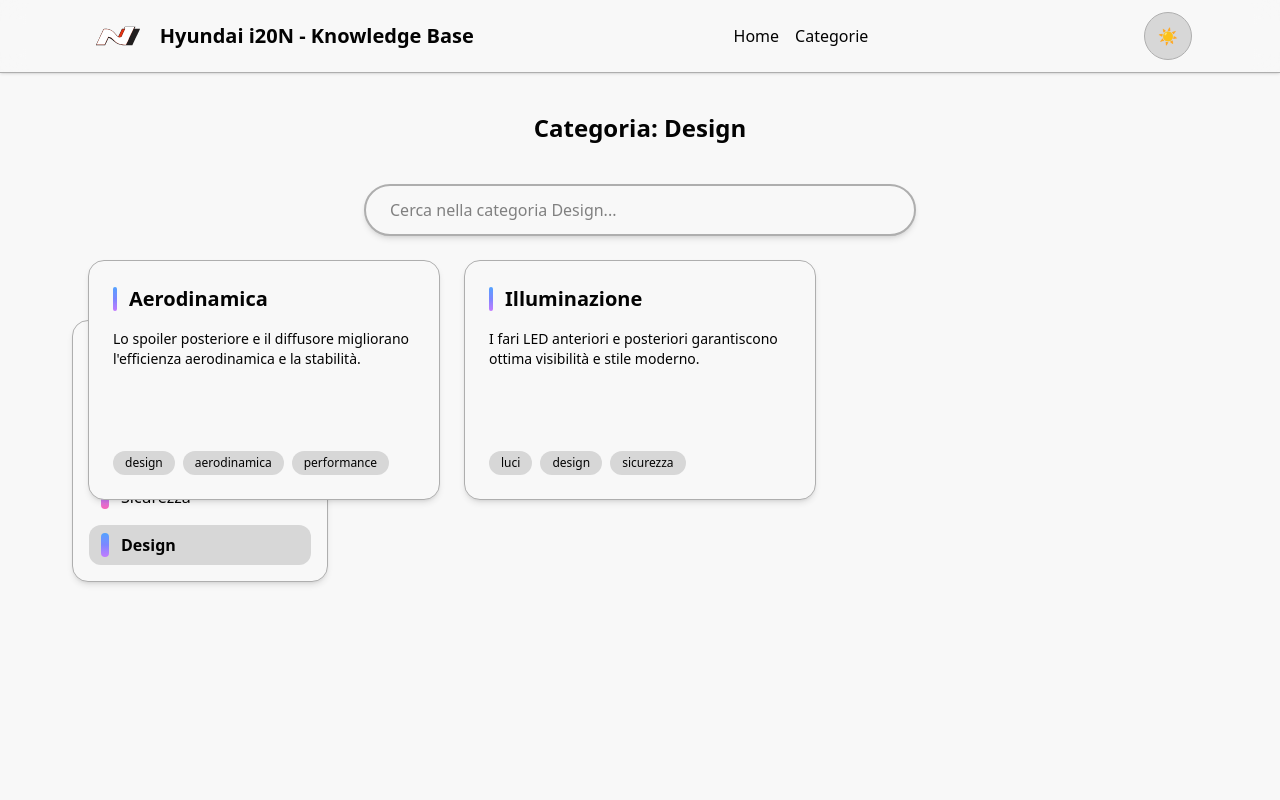
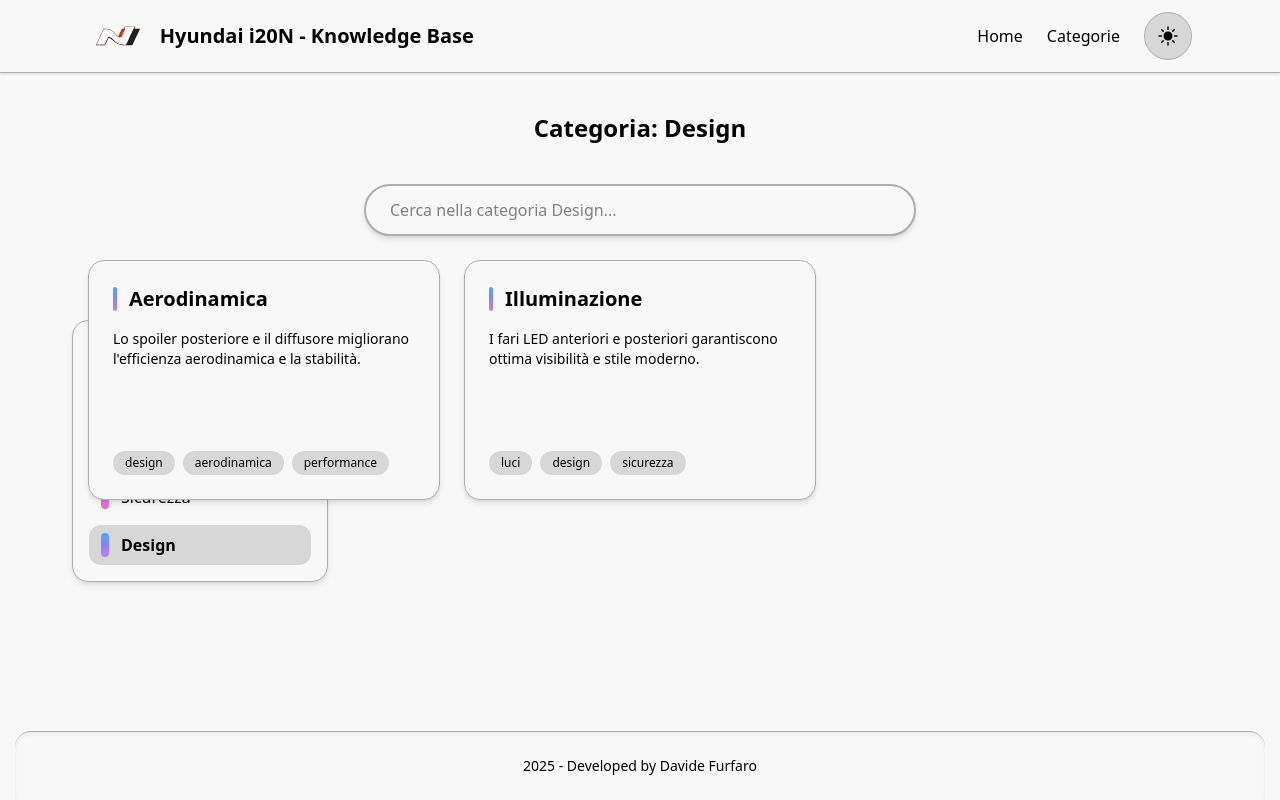
Before and after one commit to zRevenger/i20n-knowledgebase, a React (Vite) app: page /categorie/Design in a window 1280 px wide. Built offline with nearby package versions, Linux system fonts and the light colour scheme.

Commit message:
- Added footer for credits - Fixed header navigation buttons positioning - Used heroicons instead of emojis for the theme change button

```diff
--- a/package.json
+++ b/package.json
@@ -10,6 +10,7 @@
     "preview": "vite preview"
   },
   "dependencies": {
+    "@heroicons/react": "^2.2.0",
     "@tailwindcss/vite": "^4.1.12",
     "react": "^19.1.1",
     "react-dom": "^19.1.1",
--- a/src/App.jsx
+++ b/src/App.jsx
@@ -4,6 +4,7 @@
 import KnowledgeBase from "./pages/KnowledgeBase";
 import CategoriesPage from "./pages/CategoriesPage";
 import CategoryPage from "./pages/CategoryPage";
+import Footer from "./components/Footer";
 import { themes } from "./utils/theme.js";
 
 export default function App() {
@@ -12,17 +13,23 @@
 
     return (
         <div
-            className={`min-h-screen overflow-y-auto ${currentTheme.bg} ${currentTheme.text} transition-colors duration-500`}
+            className={`min-h-screen flex flex-col overflow-y-auto ${currentTheme.bg} ${currentTheme.text} transition-colors duration-500`}
             style={{ scrollbarGutter: "stable both-edges" }}
         >
+            {/* Header con toggle tema */}
             <Header theme={theme} setTheme={setTheme} currentTheme={currentTheme} />
-            <main className="pt-20 px-6">
+
+            {/* Main content */}
+            <main className="flex-1 pt-20 px-6">
                 <Routes>
                     <Route path="/" element={<KnowledgeBase currentTheme={currentTheme} />} />
                     <Route path="/categorie" element={<CategoriesPage currentTheme={currentTheme} />} />
                     <Route path="/categorie/:categoryName" element={<CategoryPage currentTheme={currentTheme} />} />
                 </Routes>
             </main>
+
+            {/* Footer comune */}
+            <Footer currentTheme={currentTheme} />
         </div>
     );
 }
--- /dev/null
+++ b/src/components/Footer.jsx
@@ -0,0 +1,15 @@
+export default function Footer({ currentTheme }) {
+    return (
+        <footer
+            className={`
+                mt-12 py-6 px-6 rounded-t-2xl shadow-inner border-t
+                ${currentTheme.cardBg} ${currentTheme.cardBorder} ${currentTheme.cardText}
+                text-center
+            `}
+        >
+            <p className="text-sm">
+                {new Date().getFullYear()}  - Developed by Davide Furfaro
+            </p>
+        </footer>
+    );
+}
--- a/src/components/Header.jsx
+++ b/src/components/Header.jsx
@@ -1,10 +1,11 @@
 import { Link } from "react-router-dom";
 import nLogo from "../assets/n-logo.svg";
+import { SunIcon, MoonIcon } from "@heroicons/react/24/solid";
 
 export default function Header({ theme, setTheme, currentTheme }) {
     return (
         <header className={`fixed top-0 left-0 w-full ${currentTheme.headerBg} backdrop-blur-md border-b ${currentTheme.headerBorder} shadow-sm z-50`}>
-            <div className="max-w-6xl mx-auto flex justify-between items-center px-6 py-3">
+            <div className="max-w-6xl mx-auto flex items-center px-6 py-3">
 
                 {/* Logo + titolo */}
                 <div className="flex items-center gap-3">
@@ -14,29 +15,28 @@
                     </h1>
                 </div>
 
+                <div className="flex-1"></div>
+
                 {/* Navigazione */}
-                <nav className="flex items-center gap-4 mr-4">
+                <nav className="flex items-center gap-6">
                     <Link to="/" className={`hover:underline ${currentTheme.headerText}`}>
                         Home
                     </Link>
                     <Link to="/categorie" className={`hover:underline ${currentTheme.headerText}`}>
                         Categorie
                     </Link>
-                    {/* Aggiungi altre categorie se vuoi */}
                 </nav>
 
                 {/* Toggle tema */}
-                <button
-                    onClick={() => setTheme(theme === "light" ? "dark" : "light")}
-                    className={`relative w-12 h-12 flex items-center justify-center rounded-full border ${currentTheme.headerBorder} ${currentTheme.buttonBg} ${currentTheme.buttonText} transition-all duration-500 ease-in-out`}
-                >
-                    <span className={`absolute transition-all duration-500 transform ${theme === "light" ? "opacity-100 scale-100 rotate-0" : "opacity-0 scale-50 -rotate-45"}`}>
-                        ☀️
-                    </span>
-                    <span className={`absolute transition-all duration-500 transform ${theme === "dark" ? "opacity-100 scale-100 rotate-0" : "opacity-0 scale-50 -rotate-45"}`}>
-                        🌙
-                    </span>
-                </button>
+                <div className="ml-6">
+                    <button
+                        onClick={() => setTheme(theme === "light" ? "dark" : "light")}
+                        className={`relative w-12 h-12 flex items-center justify-center rounded-full border ${currentTheme.headerBorder} ${currentTheme.buttonBg} ${currentTheme.buttonText} transition-all duration-500 ease-in-out`}
+                    >
+                        <SunIcon className={`absolute w-6 h-6 transition-all duration-500 transform ${theme === "light" ? "opacity-100 scale-100 rotate-0" : "opacity-0 scale-50 -rotate-45"}`} />
+                        <MoonIcon className={`absolute w-6 h-6 transition-all duration-500 transform ${theme === "dark" ? "opacity-100 scale-100 rotate-0" : "opacity-0 scale-50 -rotate-45"}`} />
+                    </button>
+                </div>
 
             </div>
         </header>
```
Also changed, not shown: 1 other file (tests, documents, lock files or other folders).
